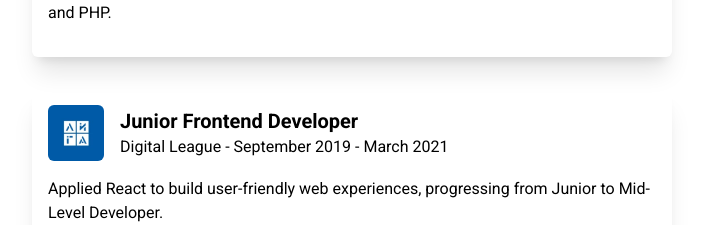
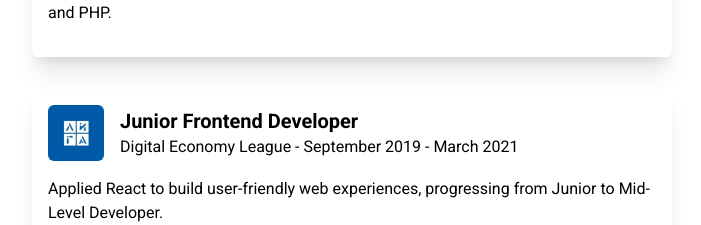
Before and after one commit to Ivang71/portfolio, a Next.js app: page / in a window 1280 px wide. Shown: the part 1503-1728 px from the top of the page, without its empty margins (288-989 px from the left). Built offline with nearby package versions, Linux system fonts and the light colour scheme.

Commit message:
fix typo

```diff
--- a/app/page.tsx
+++ b/app/page.tsx
@@ -96,7 +96,7 @@ export default async function Page() {
                     <Image src='/portfolio/logos/digitalleague_logo.webp' alt='Digital League logo' width={200} height={200} className='w-14 h-14 mr-4 rounded-md' />
                     <div className='flex flex-col'>
                         <span className='text-xl font-bold'>Junior Frontend Developer</span>
-                        <div>Digital League - September 2019 - March 2021</div>
+                        <div>Digital Economy League - September 2019 - March 2021</div>
                     </div>
                 </div>
                 <div>
```
